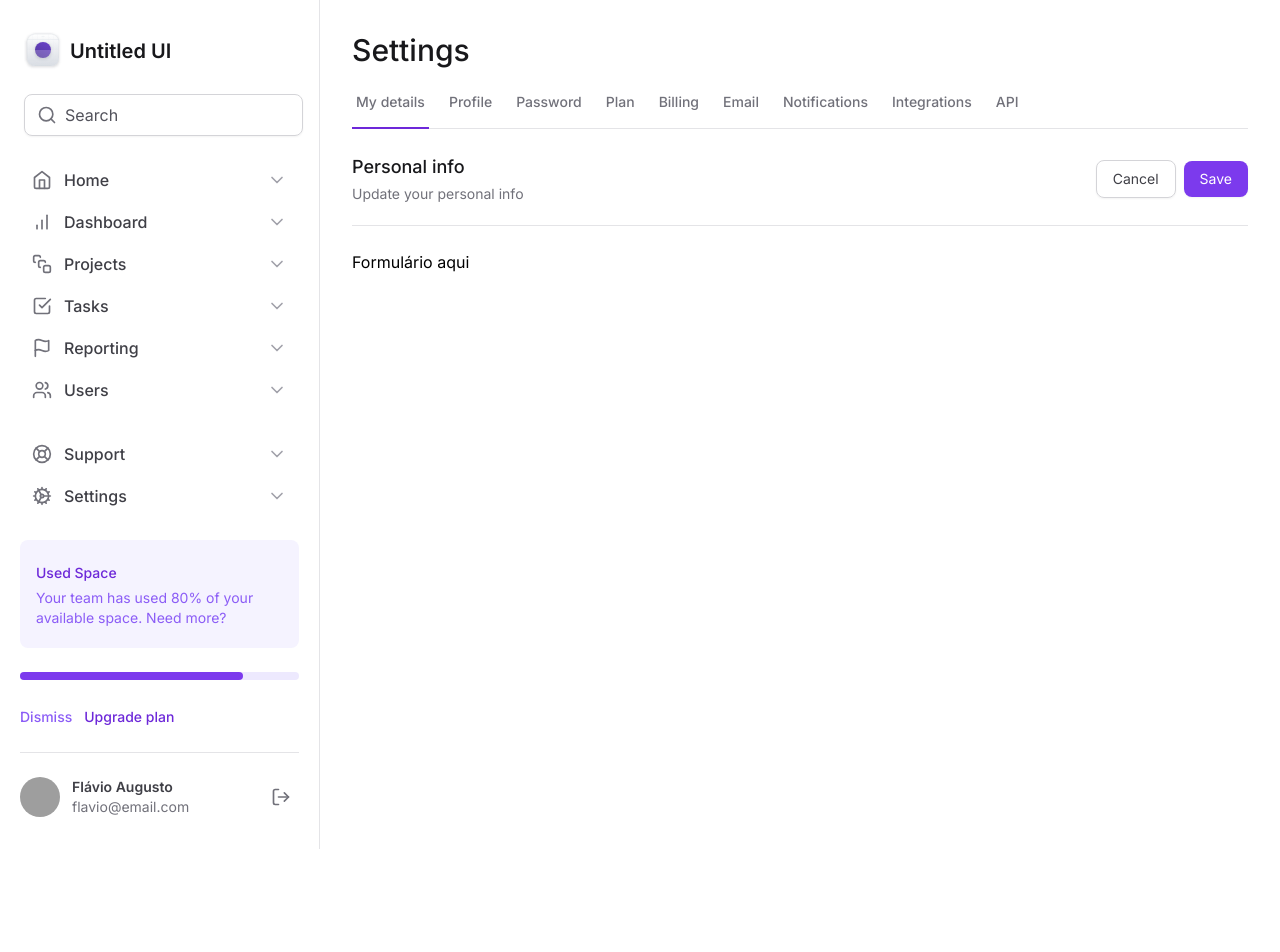
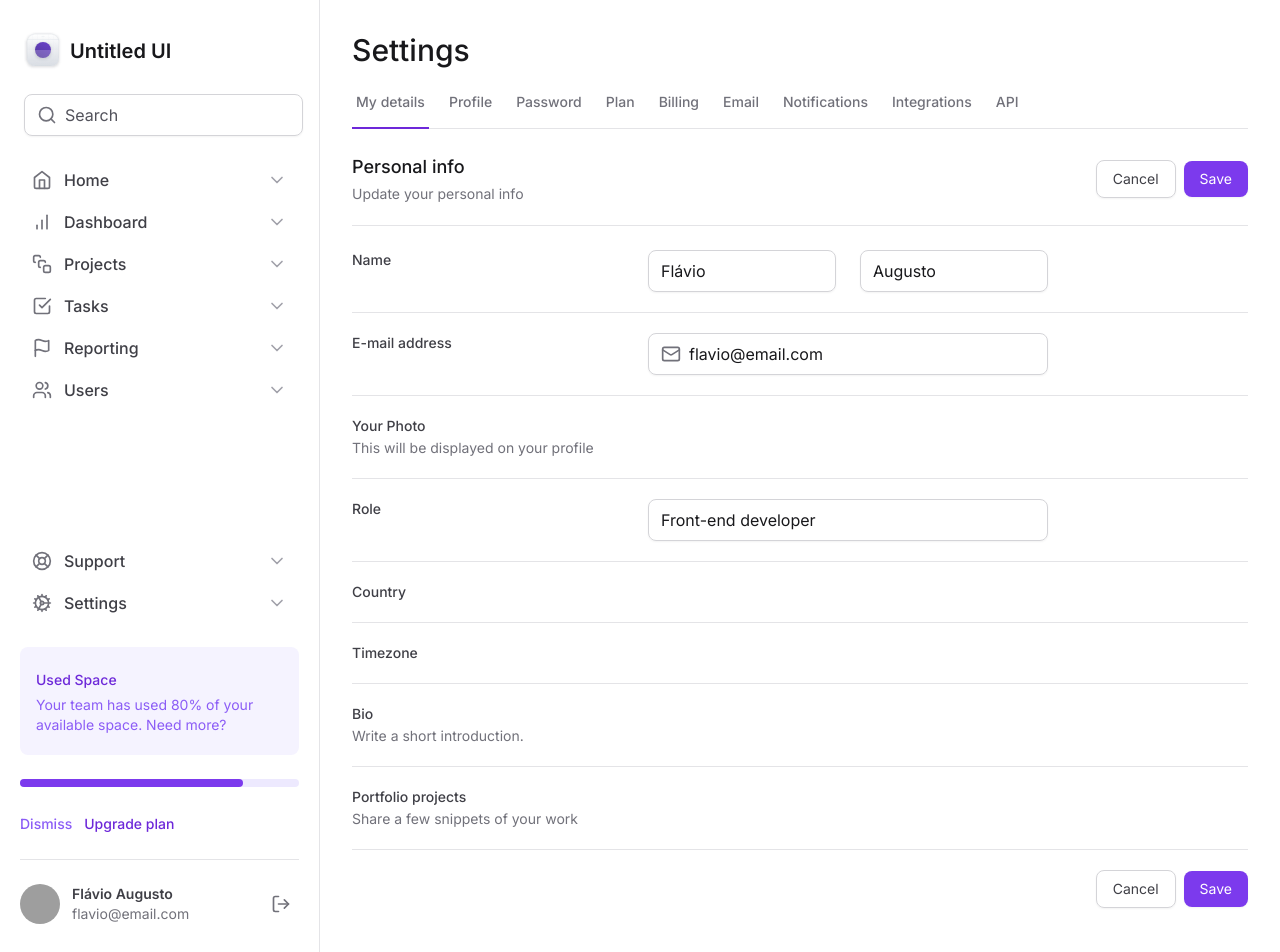
Before and after one commit to flavioaugusto1/tailwind-project, a Next.js app: page / in a window 1280 px wide. Shown: the top 952 px of the page. Before the commit the page ends 849 px from the top, so only its background shows below. Built offline with nearby package versions, Linux system fonts and the light colour scheme; grey boxes are pictures that could not be loaded.

Commit message:
feat(layout): estruturado o formulário da página

```diff
--- a/src/app/page.tsx
+++ b/src/app/page.tsx
@@ -1,4 +1,6 @@
 import { SettingsTabs } from '@/components/SettingsTabs'
+import * as Input from '@/components/Input'
+import { Mail } from 'lucide-react'
 
 export default function Home() {
   return (
@@ -31,8 +33,126 @@ export default function Home() {
             </button>
           </div>
         </div>
-        <form id="settings" className="mt-6 flex w-full flex-col ">
-          Formulário aqui
+        <form
+          id="settings"
+          className="mt-6 flex w-full flex-col gap-5 divide-y divide-zinc-200"
+        >
+          <div className="grid-cols-form grid gap-3">
+            <label
+              htmlFor="firstName"
+              className="text-sm font-medium text-zinc-700"
+            >
+              Name
+            </label>
+            <div className="grid grid-cols-2 gap-6">
+              <Input.Root>
+                <Input.Control id="firstName" defaultValue="Flávio" />
+              </Input.Root>
+
+              <Input.Root>
+                <Input.Control defaultValue="Augusto" />
+              </Input.Root>
+            </div>
+            <div />
+          </div>
+
+          <div className="grid-cols-form grid gap-3 pt-5">
+            <label
+              htmlFor="email"
+              className="text-sm font-medium text-zinc-700"
+            >
+              E-mail address
+            </label>
+            <Input.Root>
+              <Input.Prefix>
+                <Mail className="h-5 w-5 text-zinc-500" />
+              </Input.Prefix>
+              <Input.Control
+                id="email"
+                type="email"
+                defaultValue="flavio@email.com"
+              />
+            </Input.Root>
+            <div />
+          </div>
+
+          <div className="grid-cols-form grid gap-3 pt-5">
+            <label
+              htmlFor="photo"
+              className="text-sm font-medium text-zinc-700 "
+            >
+              Your Photo
+              <span className="mt-0.5 block text-sm font-normal text-zinc-500">
+                This will be displayed on your profile
+              </span>
+            </label>
+            <div />
+          </div>
+
+          <div className="grid-cols-form grid gap-3 pt-5">
+            <label htmlFor="role" className="text-sm font-medium text-zinc-700">
+              Role
+            </label>
+            <Input.Root>
+              <Input.Control id="role" defaultValue="Front-end developer" />
+            </Input.Root>
+            <div />
+          </div>
+
+          <div className="grid-cols-form grid gap-3 pt-5">
+            <label
+              htmlFor="country"
+              className="text-sm font-medium text-zinc-700"
+            >
+              Country
+            </label>
+            <div />
+          </div>
+
+          <div className="grid-cols-form grid gap-3 pt-5">
+            <label
+              htmlFor="timezone"
+              className="text-sm font-medium text-zinc-700"
+            >
+              Timezone
+            </label>
+            <div />
+          </div>
+
+          <div className="grid-cols-form grid gap-3 pt-5">
+            <label htmlFor="bio" className="text-sm font-medium text-zinc-700 ">
+              Bio
+              <span className="mt-0.5 block text-sm font-normal text-zinc-500">
+                Write a short introduction.
+              </span>
+            </label>
+            <div />
+          </div>
+
+          <div className="grid-cols-form grid gap-3 pt-5">
+            <label htmlFor="bio" className="text-sm font-medium text-zinc-700 ">
+              Portfolio projects
+              <span className="mt-0.5 block text-sm font-normal text-zinc-500">
+                Share a few snippets of your work
+              </span>
+            </label>
+            <div />
+          </div>
+
+          <div className="flex items-center justify-end gap-2 pt-5">
+            <button
+              type="button"
+              className="rounded-lg border border-zinc-300 px-4 py-2 text-sm text-zinc-700 shadow-sm hover:border-zinc-50"
+            >
+              Cancel
+            </button>
+            <button
+              type="submit"
+              className="rounded-lg bg-violet-600 px-4 py-2 text-sm text-white shadow-sm hover:bg-violet-700"
+            >
+              Save
+            </button>
+          </div>
         </form>
       </div>
     </>
--- a/tailwind.config.ts
+++ b/tailwind.config.ts
@@ -7,6 +7,7 @@ const config: Config = {
       gridTemplateColumns: {
         app: 'minmax(18rem, 20rem) 1fr',
         profile: 'max-content 1fr min-content',
+        form: 'minmax(7.5rem, 17.5rem) minmax(25rem, 1fr) minmax(0, 15rem)',
       },
     },
   },
```
